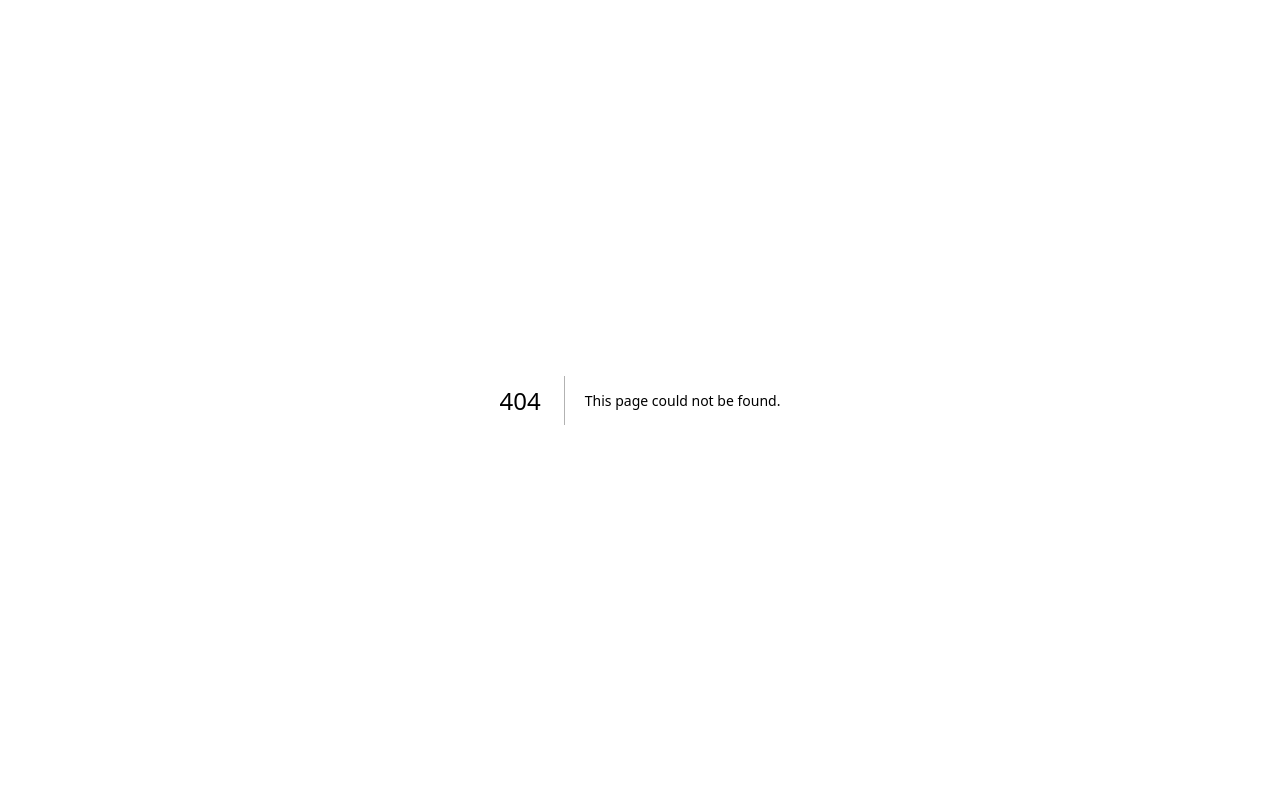
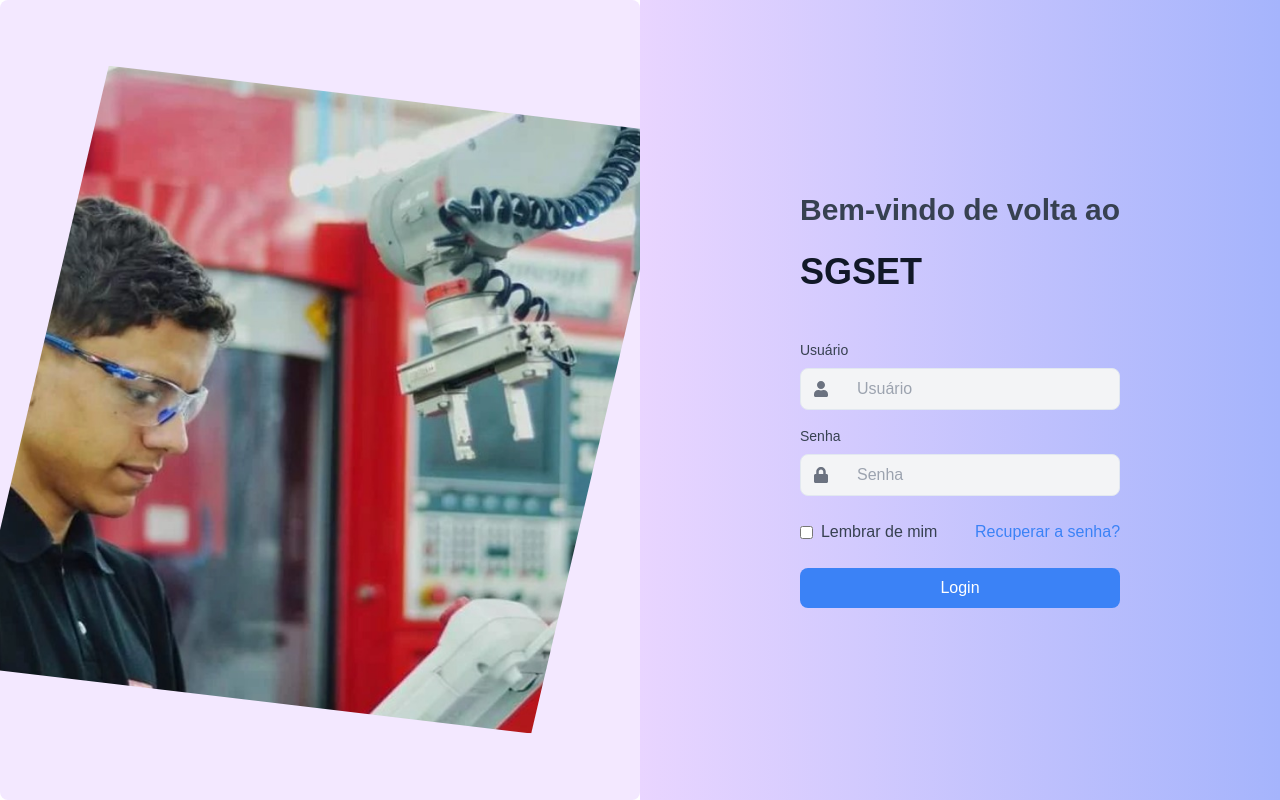
Before and after one commit to Gestao-FIC/ads_projeto_gestao_fic, a Next.js app in the folder frontend/: page /Login in a window 1280 px wide. Before the commit this address had no page. Built offline with nearby package versions, Linux system fonts and the light colour scheme.

Commit message:
feat: criação da tela de login e subindo a img de exemplo

```diff
--- /dev/null
+++ b/frontend/app/Login/page.tsx
@@ -0,0 +1,82 @@
+import React from 'react';
+import { FaUser, FaLock } from 'react-icons/fa'; // Importando os ícones
+
+const Login = () => {
+  return (
+    <div className="flex h-screen">
+      <div className="w-1/2 bg-purple-100 flex items-center justify-center overflow-hidden rounded-lg">
+        <img
+          src="/images/Lucas.jpg"
+          alt="Ilustração de fábrica"
+          className="w-full h-auto max-h-screen object-cover rounded-lg"
+          style={{
+            clipPath: 'polygon(20% 0%, 100% 10%, 80% 100%, 0% 90%)',
+            transform: 'scale(1.1)',
+          }}
+        />
+      </div>
+      <div className="w-1/2 bg-gradient-to-r from-purple-200 to-indigo-300 flex flex-col justify-center px-12">
+        <div className="max-w-sm mx-auto">
+          <h1 className="text-3xl font-bold text-gray-700 mb-6">
+            Bem-vindo de volta ao
+          </h1>
+          <h2 className="text-4xl font-bold text-gray-900 mb-12">SGSET</h2>
+
+          {/* Formulário */}
+          <form>
+            <div className="mb-4 relative">
+              <label className="block text-gray-700 text-sm mb-2" htmlFor="username">
+                Usuário
+              </label>
+              <div className="flex items-center border rounded-lg bg-gray-100">
+                <span className="px-3">
+                  <FaUser className="text-gray-500" /> {/* Ícone do usuário */}
+                </span>
+                <input
+                  type="text"
+                  id="username"
+                  className="w-full px-4 py-2 bg-transparent focus:outline-none focus:border-blue-500"
+                  placeholder="Usuário"
+                />
+              </div>
+            </div>
+
+            <div className="mb-6 relative">
+              <label className="block text-gray-700 text-sm mb-2" htmlFor="password">
+                Senha
+              </label>
+              <div className="flex items-center border rounded-lg bg-gray-100">
+                <span className="px-3">
+                  <FaLock className="text-gray-500" /> {/* Ícone da senha */}
+                </span>
+                <input
+                  type="password"
+                  id="password"
+                  className="w-full px-4 py-2 bg-transparent focus:outline-none focus:border-blue-500"
+                  placeholder="Senha"
+                />
+              </div>
+            </div>
+
+            <div className="flex items-center justify-between mb-6">
+              <label className="flex items-center text-gray-700">
+                <input type="checkbox" className="mr-2" />
+                Lembrar de mim
+              </label>
+              <a href="#" className="text-blue-500">Recuperar a senha?</a>
+            </div>
+
+            <button
+              type="submit"
+              className="w-full bg-blue-500 text-white py-2 rounded-lg hover:bg-blue-600 transition duration-300"
+            >
+              Login
+            </button>
+          </form>
+        </div>
+      </div>
+    </div>
+  );
+};
+
+export default Login;
```
Also changed, not shown: frontend/public/images/Lucas.jpg (added).
